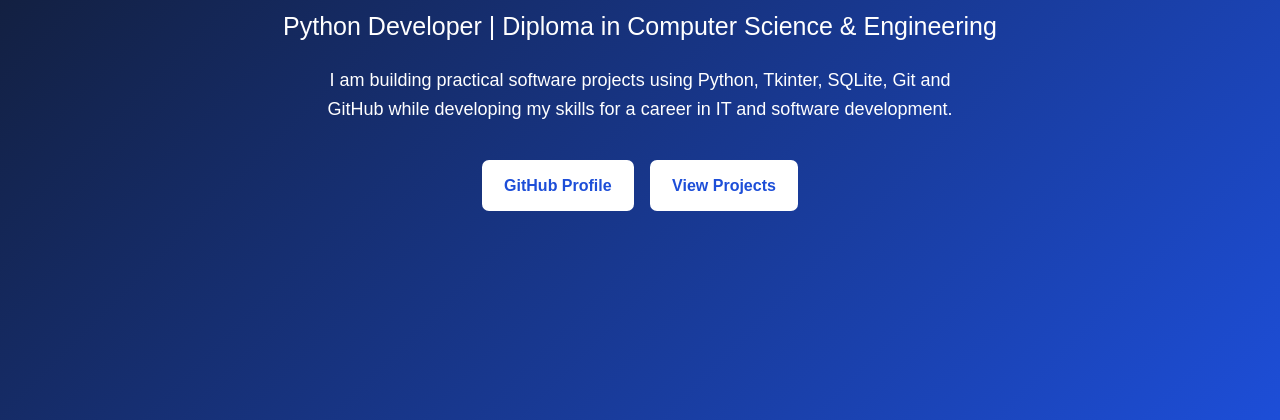
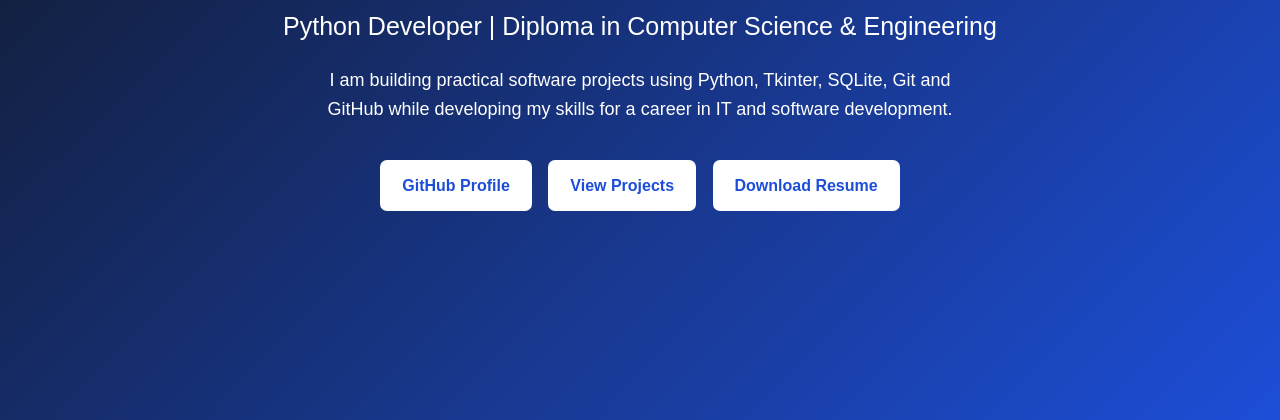
Before and after one commit to rameshreddy-dev/rameshreddy-dev.github.io, a plain HTML site: page index.html in a window 1280 px wide. Shown: the part 355-775 px from the top of the page. Drawn offline with Linux system fonts and the light colour scheme.

Commit message:
Update index.html
resume

```diff
--- a/index.html
+++ b/index.html
@@ -229,6 +229,13 @@
                 View Projects
             </a>
 
+            <a
+                class="button"
+                href="Ramesh_Reddy_Resume.pdf"
+                target="_blank">
+                Download Resume
+            </a>
+
         </div>
 
         </div>
```
Lines whose indentation alone changed are shown as unchanged.
